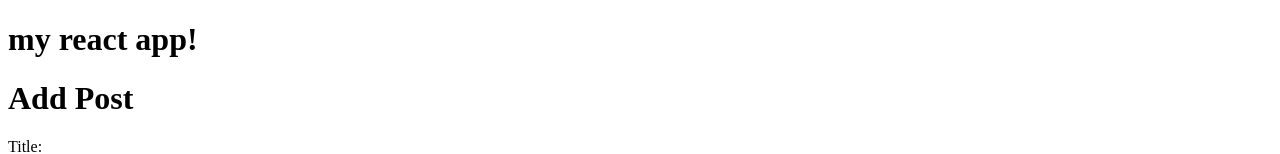
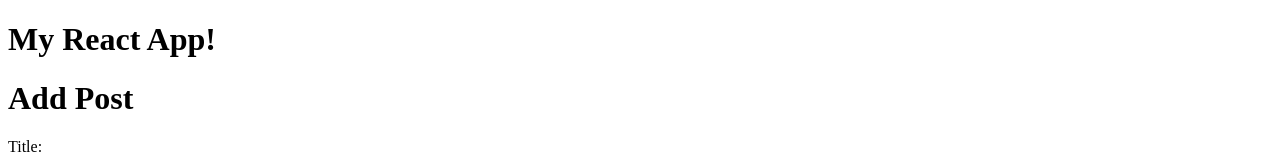
Before and after one commit to Rubiksron/Webpack-demo, a React app: page / in a window 1280 px wide. Shown: the top 154 px of the page. Built offline with nearby package versions, Linux system fonts and the light colour scheme; no server answers.

Commit message:
reverted back to before redux, when things broke... bad.

```diff
--- a/package.json
+++ b/package.json
@@ -23,7 +23,10 @@
   "homepage": "https://github.com/Rubiksron/Webpack-demo#readme",
   "dependencies": {
     "react": "^16.6.0",
-    "react-dom": "^16.6.0"
+    "react-dom": "^16.6.0",
+    "react-redux": "^5.1.0",
+    "redux": "^4.0.1",
+    "redux-thunk": "^2.3.0"
   },
   "devDependencies": {
     "@babel/core": "^7.1.2",
--- a/src/components/App.js
+++ b/src/components/App.js
@@ -1,13 +1,14 @@
 import React, { Component } from 'react';
-
 import Posts from './Posts'
 import PostForm from './Postform'
+
+
 
 class App extends Component {
   render() {
     return(
       <div>
-        <h1>my react app!</h1>
+        <h1>My React App! </h1>
         <PostForm />
         <hr />
         <Posts />
--- a/src/index.html
+++ b/src/index.html
@@ -2,6 +2,7 @@
 <html lang="en" dir="ltr">
   <head>
     <meta charset="utf-8">
+     <meta charset="utf-8" name="viewport" content="width=device-width, initial-scale=1">
     <title>My React App!!</title>
   </head>
   <body>
```
Also changed, not shown: 1 other file (tests, documents, lock files or other folders).
